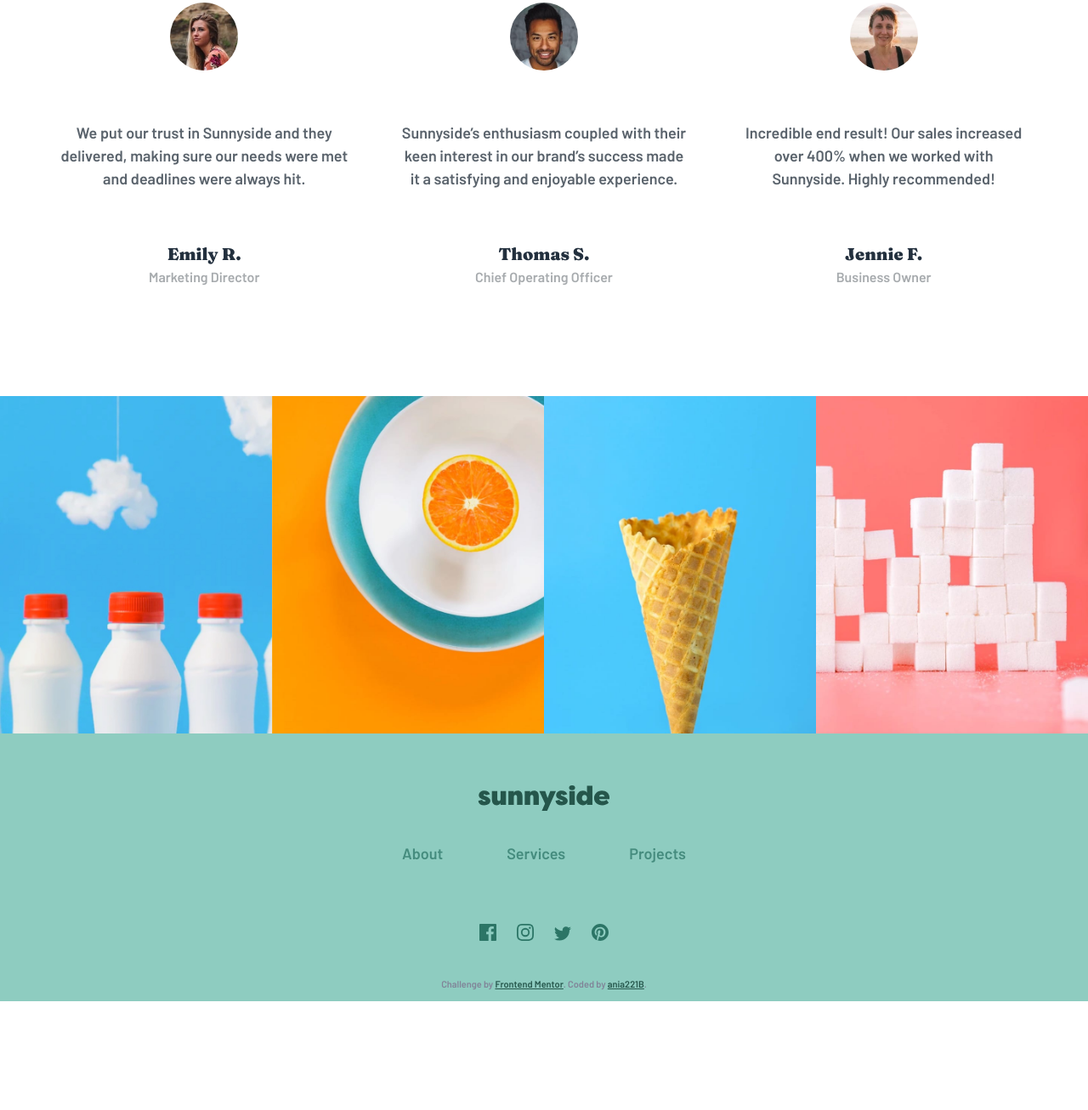
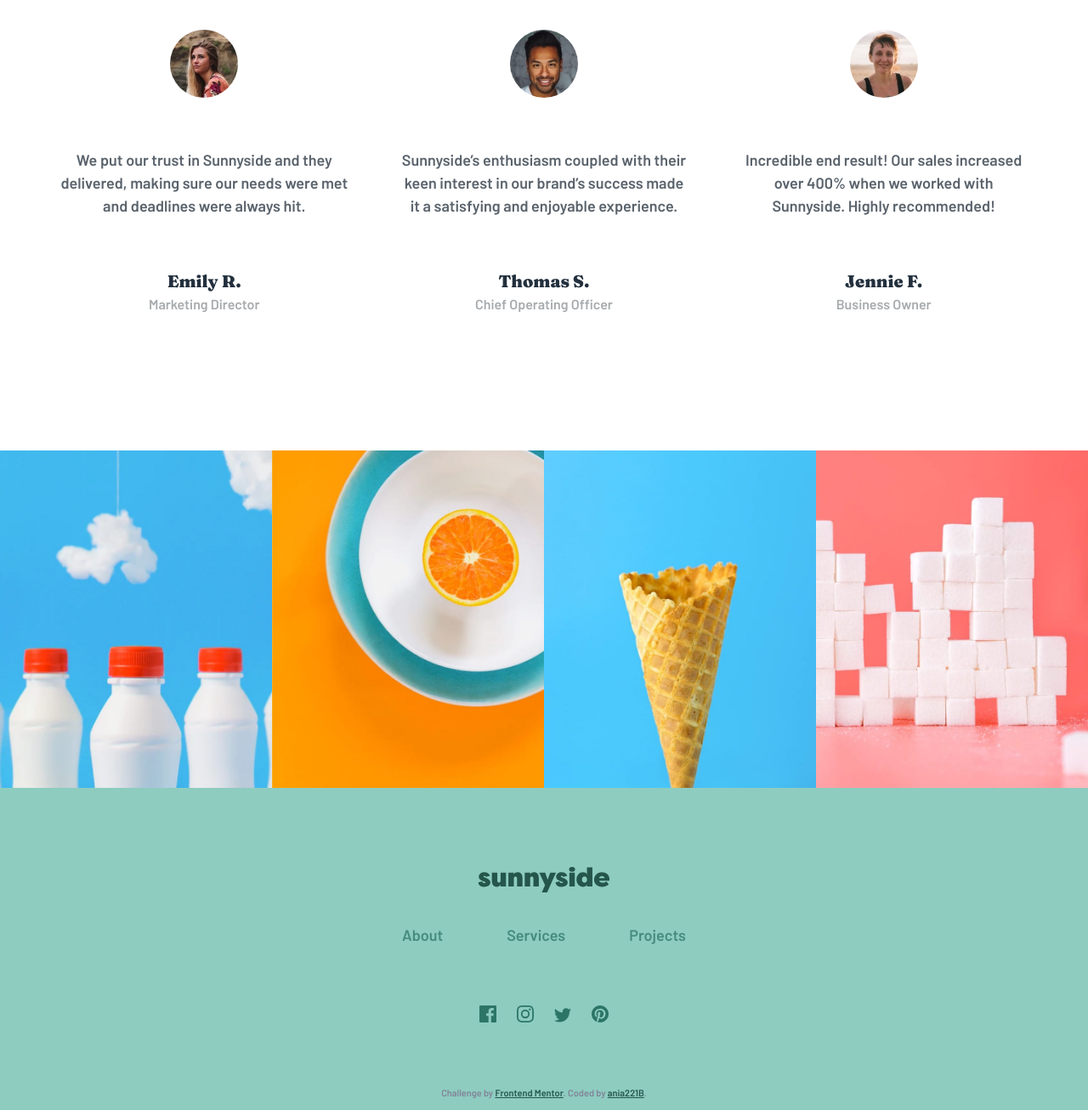
Before and after one commit to ania221B/sunnyside-agency-langing-page, a plain HTML site: page index.html in a window 1280 px wide. Shown: the part 2518-3824 px from the top of the page at 85% size. Before the commit the page ends 3696 px from the top, so only its background shows below. Drawn offline with Linux system fonts and the light colour scheme.

Commit message:
spacing update

```diff
--- a/css/styles.css
+++ b/css/styles.css
@@ -65,9 +65,10 @@ a {
 }
 
 footer {
-    padding-block: 4rem;
+    padding-block: 6rem;
     background-color: hsl(var(--clr-secondary-200));
     text-align: center;
+    position: relative;
 }
 
 *:focus {
@@ -594,7 +595,7 @@ footer h4:focus path {
 
 @media(min-width: 46.88em) {
     .testimonials {
-        padding-block: 8rem;
+        padding-block: 10rem;
     }
 }
 
@@ -607,10 +608,6 @@ footer h4:focus path {
 
 
 /* ===== footer ===== */
-
-footer {
-    position: relative;
-}
 
 footer .secondary-nav__list,
 footer .social-media-list {
```
